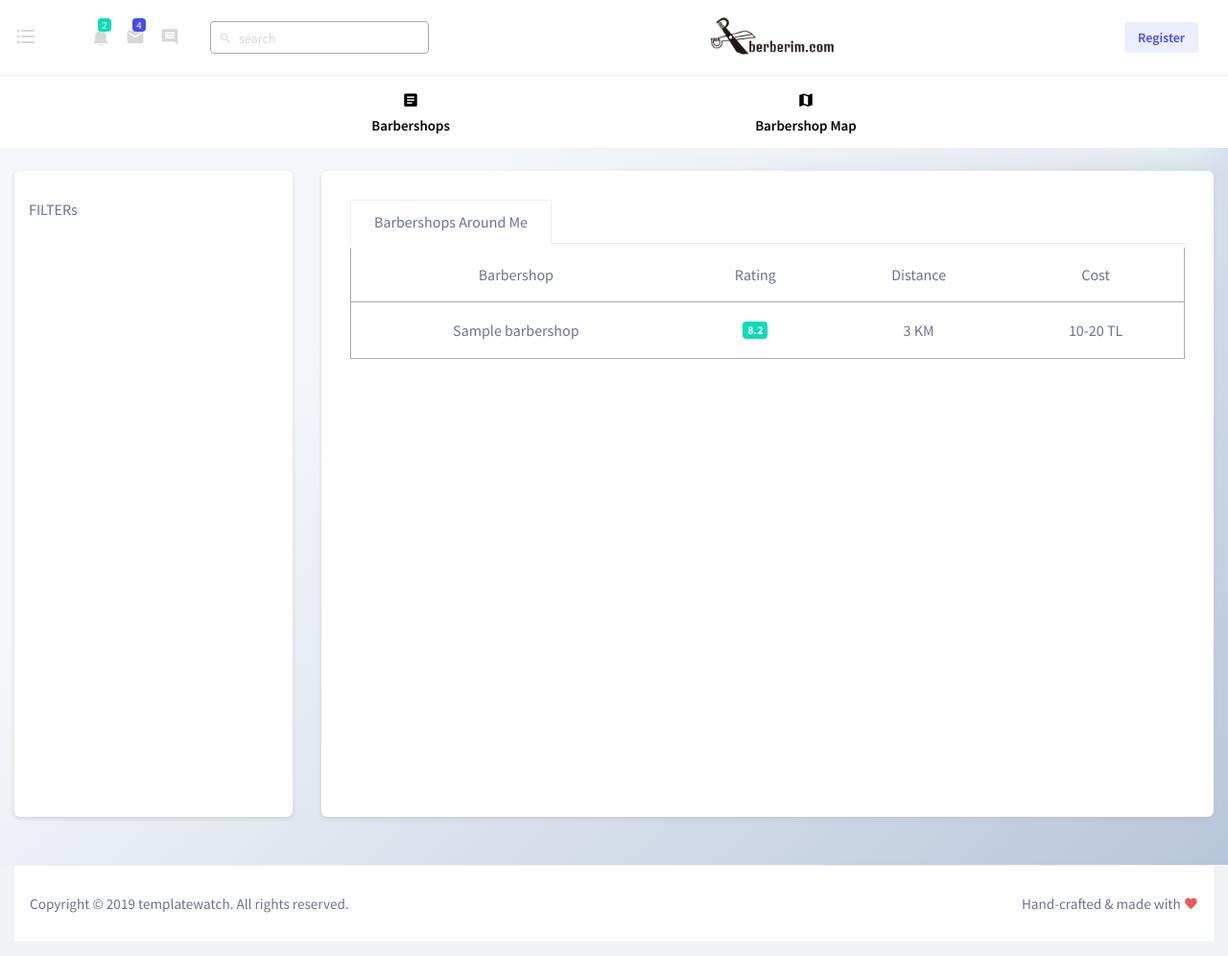
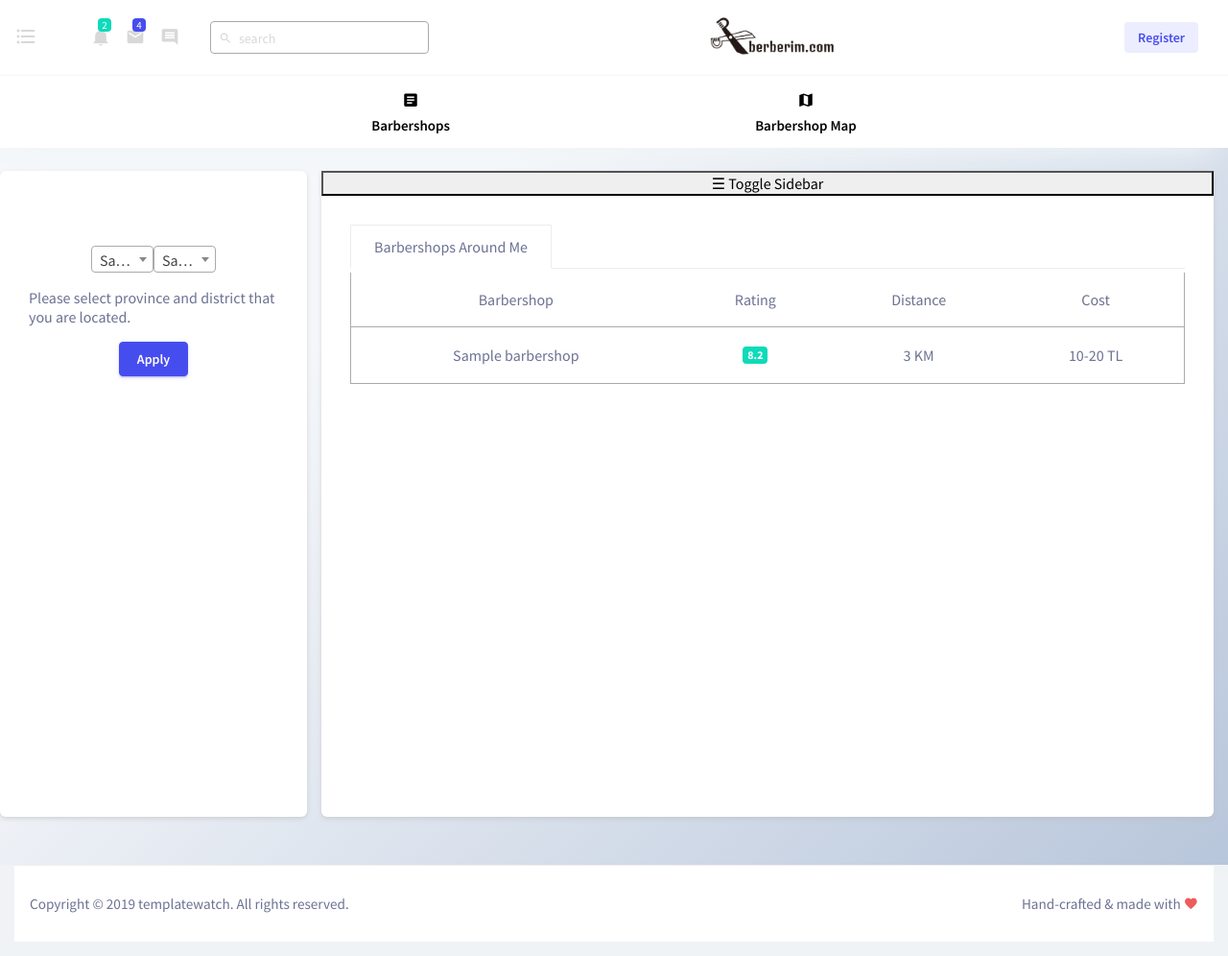
Before and after one commit to titans55/barber-app, a Django app: a page that uses berberim/templates/customer/dashboard.html in a window 1280 px wide. Shown: the whole page at 96% size. Run offline with Django 3.2, Linux system fonts and the light colour scheme; tables that the repository leaves empty hold one stand-in row (values such as "Sample post"); style sheets or scripts are compiled from the project's sources; parts of the project's set-up code (start-up, migrations or seed data) failed here and were passed over; some libraries are stand-ins or nearby versions.

Commit message:
improving seo, if province and district session exists, '/' path would redirect to '/<province>/<district>-berberler'

```diff
--- a/berberim/static/js/main.js
+++ b/berberim/static/js/main.js
@@ -13,3 +13,31 @@ function getCookie(name) {
     }
     return cookieValue;
 }
+
+function initProvinceChange(){
+    let provinces = $("#id_address_province").find("option")
+    let districts = $("#id_address_district").find("option")
+    // console.log(provinces)
+    let selected_province = $("#id_address_province").val()
+    let selected_district = $("#id_address_district").val()
+    let provinceDistrictJson = {}
+    for(let i=0; i<provinces.length; i++){
+        // console.log(provinces[i].value)
+        provinceDistrictJson[provinces[i].value] = $("#id_address_district").find("option[value^="+provinces[i].value+"]")
+    }
+    $("#id_address_district").empty()
+    for(let i=0; i<provinceDistrictJson[selected_province].length; i++){
+        let newOption = new Option(provinceDistrictJson[selected_province][i].text, provinceDistrictJson[selected_province][i].value, false, false);
+        $("#id_address_district").append(newOption)
+    }
+    $("#id_address_district").val(selected_district)
+
+    $("#id_address_province").on("change", function(){
+        let provinceCode = $(this).val()
+        $("#id_address_district").empty()
+        for(let i=0; i<provinceDistrictJson[provinceCode].length; i++){
+            let newOption = new Option(provinceDistrictJson[provinceCode][i].text, provinceDistrictJson[provinceCode][i].value, false, false);
+            $("#id_address_district").append(newOption).trigger("change")
+        }
+    })
+}
--- a/berberim/templates/barber/partials/layout.html
+++ b/berberim/templates/barber/partials/layout.html
@@ -10,6 +10,7 @@
         <link rel="stylesheet" href="{% sass_src 'assets/kapella_bootstrap_theme/vendors/base/vendor.bundle.base.css' %}" type="text/css">
         <link rel="stylesheet" href="{% sass_src 'assets/kapella_bootstrap_theme/scss/style.scss' %}" type="text/css">
         <link href="https://cdnjs.cloudflare.com/ajax/libs/select2/4.0.7/css/select2.min.css" rel="stylesheet" />
+        <link rel="stylesheet" href="https://cdnjs.cloudflare.com/ajax/libs/animate.css/3.7.2/animate.min.css">
 
         <!-- <link rel="stylesheet" href="vendors/mdi/css/materialdesignicons.min.css"> -->
 
--- a/berberim/templates/barber/partials/navbar.html
+++ b/berberim/templates/barber/partials/navbar.html
@@ -1,4 +1,6 @@
 {% load static %}
+{% load sass_tags %}
+{% load i18n %}
 <!-- partial:partials/_horizontal-navbar.html -->
 <div class="horizontal-menu">
     <nav class="navbar top-navbar col-lg-12 col-12 p-0">
@@ -140,7 +142,7 @@
                 </div>
               </li>
               <li class="nav-item dropdown d-lg-flex d-none">
-                <a type="button" class="btn btn-inverse-primary btn-sm" href="/user-settings">Settings</a>
+                <a type="button" class="btn btn-inverse-primary btn-sm" href="/user-settings">{% trans "Settings" %}</a>
               </li>
               <li class="nav-item nav-profile dropdown">
                 <a class="nav-link dropdown-toggle" href="#" data-toggle="dropdown" id="profileDropdown">
--- a/berberim/templates/customer/dashboard.html
+++ b/berberim/templates/customer/dashboard.html
@@ -25,17 +25,18 @@
 {% block content %}
 
 <div class="row" style="height:75vh">
-    <div class="col-3 h-100">
+    {% if data.filters.filtered %}
+    <div class="col-3 h-100  p-0" id="mySidebar">
         <div class="card h-100">
             <div class="card-body h-100">
-                <div class="row">
-                    FILTERs
-                </div>
+                {% include "customer/partials/filters.html" with filters=data.filters %}
             </div>
         </div>
     </div>
-    <div class="col-9 h-100">
+    <div id="content" class="col-9 h-100">
         <div class="card h-100">
+            <button class="openbtn" filter="opened">☰ Toggle Sidebar</button>
+
             <!-- <div class="card-body">
                 <ul class="list-group list-group-flush">
                     <li class="list-group-item">
@@ -118,6 +119,15 @@
             </div>
         </div>
     </div>
+    {% elif data.filters.filtered is False %}
+    <div class="col-12 h-100  p-0" id="mySidebar">
+        <div class="card h-100">
+            <div class="card-body h-100">
+                {% include "customer/partials/filters.html" with filters=data.filters %}
+            </div>
+        </div>
+    </div>
+    {% endif %}
 
 </div>
 
@@ -135,7 +145,10 @@
 
 <script>
     $(function(){
-
+        $('.init-select2').select2();
+        initProvinceChange()
+        initFilterOpenClose()
+        initSelectProvinceDistrictForm()
     })
     function geoFindMeAndInitMap() {
 
@@ -161,6 +174,29 @@
     function reverseGeocode(){
 
     }
+
+    function initFilterOpenClose(){
+        $(".openbtn").on("click", function(){
+            if($(this).attr("filter")=="opened"){
+                // alert("wololo")
+                $("#mySidebar").addClass("d-none")
+                $("#content").removeClass("col-9").addClass("col-12")
+                $(this).attr("filter","closed")
+            }else{
+                $("#mySidebar").removeClass("d-none")
+                $("#content").removeClass("col-12").addClass("col-9")
+                $(this).attr("filter","opened")
+            }
+
+        })
+    }
+
+    function initSelectProvinceDistrictForm(){
+        $(".address-filter").on("change", function(){
+           let addressType = $(this).attr("id").split("_")[2]
+           $("#"+addressType+"Input").val($(this).val())
+        })
+    }
 </script>
 {% endif %}
 
--- /dev/null
+++ b/berberim/templates/customer/partials/filters.html
@@ -0,0 +1,39 @@
+{% load static %}
+{% load sass_tags %}
+{% load i18n %}
+
+
+<div class="container mt-5 {% if filters.filtered is False %} display-5 pt-5{% endif %}">
+    <div class="row mb-2 justify-content-center text-center mb-3">
+        <select name="address_province" class="init-select2 w-25 address-filter" id="id_address_province">
+            {% for province in filters.provinces %}
+                <option value="{{province.province_code}}"
+                {% if filters.default_filtered_address.province_code == province.province_code %} selected="selected" {% endif %}>
+                    {{province.province_name}}
+                </option>
+            {% endfor %}
+        </select>
+
+        <select name="address_district" class="init-select2 w-25 address-filter" id="id_address_district">
+            {% for district in filters.districts %}
+                <option value="{{district.district_code}}"
+                {% if filters.default_filtered_address.district_code == district.district_code %} selected="selected" {% endif %}
+                    >{{district.district_name}}
+                </option>
+            {% endfor %}
+        </select>
+
+    </div>
+    <div class="row mb-2 justify-content-center mb-3">
+        {% trans "Please select province and district that you are located." %}
+    </div>
+    <div class="row mb-2 justify-content-center">
+        <form action="{% url 'selectProvinceDistrict' %}" method="post">
+            {% csrf_token %}
+            <input id="provinceInput" type="hidden" name="province_code" value="" />
+            <input id="districtInput" type="hidden" name="district_code" value="" />
+            <button type="submit" class="btn btn-primary">{% trans "Apply" %}</button>
+        </form>
+    </div>
+
+</div>
--- a/berberim/templates/customer/partials/layout.html
+++ b/berberim/templates/customer/partials/layout.html
@@ -11,6 +11,7 @@
         <link rel="stylesheet" href="{% sass_src 'assets/kapella_bootstrap_theme/vendors/base/vendor.bundle.base.css' %}" type="text/css">
         <link rel="stylesheet" href="{% sass_src 'assets/kapella_bootstrap_theme/scss/style.scss' %}" type="text/css">
         <link href="https://cdnjs.cloudflare.com/ajax/libs/select2/4.0.7/css/select2.min.css" rel="stylesheet" />
+        <link rel="stylesheet" href="https://cdnjs.cloudflare.com/ajax/libs/animate.css/3.7.2/animate.min.css">
 
         <!-- <link rel="stylesheet" href="vendors/mdi/css/materialdesignicons.min.css"> -->
 
--- a/berberim/urls.py
+++ b/berberim/urls.py
@@ -4,7 +4,8 @@ from . import views, auth
 
 urlpatterns = [
     path('', views.landing.as_view(), name='landing'),
-    path('<province>/<city>-berberler', views.landing.as_view(), name='landing2'),
+    path('<province>/<district>-berberler', views.landing.as_view(), name='landing-with-province-n-district'),
+    path('select-province-district', views.select_province_district, name='selectProvinceDistrict'),
     path('login', auth.login_view, name='login'),
 
     #customer
--- a/berberim/views.py
+++ b/berberim/views.py
@@ -29,19 +29,39 @@ class landing(View):
 
     def get(self, request, **kwargs):
         user = request.user
-        # TODO filter barbershops by distance
         province = kwargs.get('province', None)
-        city = kwargs.get('city', None)
+        district = kwargs.get('district', None)
+        default_filtered_address = request.session.get('default_filtered_address')
 
         if user.is_anonymous:
-            if province and city:
+            if province and district:
                 barbershops = Barbershop.objects.all()
-                data = {'barbershops': barbershops}
+                data = {
+                    'barbershops': barbershops,
+                    'filters': {
+                        'filtered': True,
+                        'provinces': Province.objects.all().order_by('province_code'),
+                        'districts': District.objects.order_by('district_code'),
+                        'default_filtered_address': default_filtered_address
+                    }
+                }
                 return render(request, 'customer' + '/dashboard.html',
                             {'data': data, 'user': user})
             else:
+                if default_filtered_address:
+                    province_name = Province.objects.get(province_code=default_filtered_address['province_code']).province_name.lower()
+                    district_name = District.objects.get(district_code=default_filtered_address['district_code']).district_name.lower()
+                    return redirect('landing-with-province-n-district', province=province_name, district=district_name)
                 barbershops = Barbershop.objects.all()
-                data = {'barbershops': barbershops}
+                data = {
+                    'barbershops': barbershops,
+                    'filters': {
+                        'filtered': False,
+                        'provinces': Province.objects.all().order_by('province_code'),
+                        'districts': District.objects.order_by('district_code'),
+                        'default_filtered_address': default_filtered_address
+                    }
+                }
                 return render(request, 'customer' + '/dashboard.html',
                             {'data': data, 'user': user})
 
@@ -68,6 +88,19 @@ class landing(View):
     def _get_current_coordinates(self):
         pass
 
+
+def select_province_district(request):
+    province_code = request.POST['province_code']
+    district_code = request.POST['district_code']
+
+    province_name = Province.objects.get(province_code=province_code).province_name.lower()
+    district_name = District.objects.get(district_code=district_code).district_name.lower()
+
+    request.session['default_filtered_address'] = {
+        "province_code": province_code,
+        "district_code": district_code
+    }
+    return redirect('landing-with-province-n-district', province=province_name, district=district_name)  # 4
 
 class user_settings_view(View):
 
```
Also changed, not shown: berberim/templates/barber/settings.html (+0 -28 lines), berberim/locale/tr/LC_MESSAGES/django.po, 1 other file.
